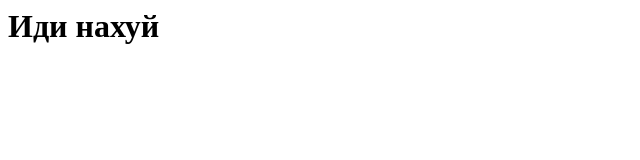
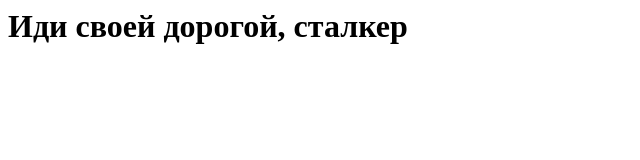
Before and after one commit to nekit508/nekit508.github.io, a plain HTML site: page index.html in a window 1280 px wide. Shown: the whole page, without its empty margins (0-640 px from the left). Drawn offline with Linux system fonts and the light colour scheme.

Commit message:
Update index.html

```diff
--- a/index.html
+++ b/index.html
@@ -1 +1 @@
-<h1>Иди нахуй</h1>
+<h1>Иди своей дорогой, сталкер</h1>
```
